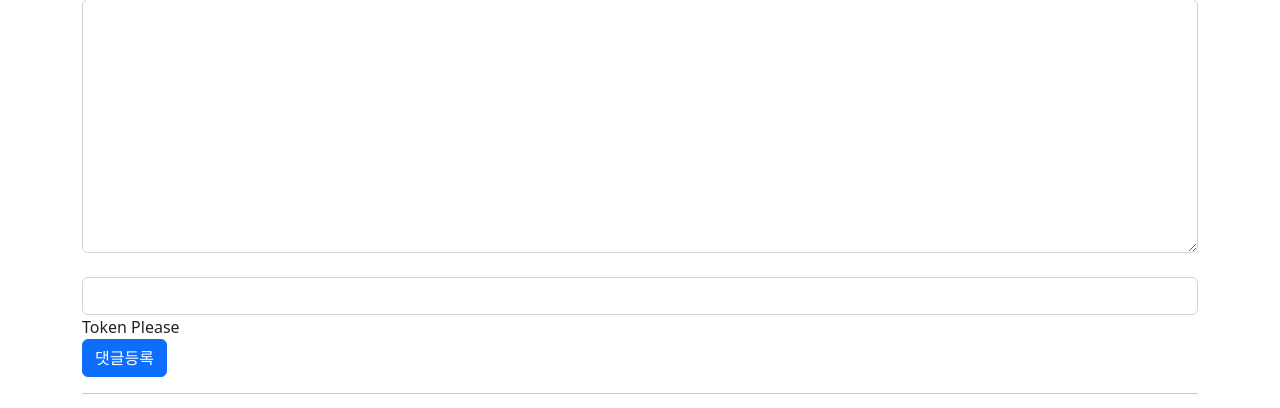
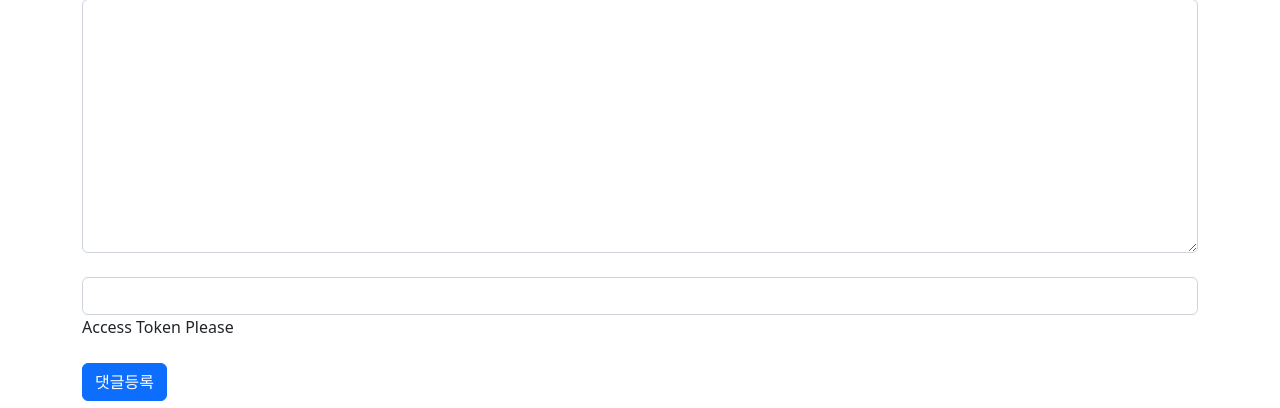
Before and after one commit to jaehyukpyon/shinhantoy, a Django app: template templates/order_detail.html in a window 1280 px wide. Shown: the part 469-877 px from the top of the page. Run offline with Django 4.2, Linux system fonts and the light colour scheme; the template is opened without the code that fills it, so the values that code supplies are empty.

Commit message:
alert 추가

```diff
--- a/templates/order_detail.html
+++ b/templates/order_detail.html
@@ -87,6 +87,7 @@
                 },
                 error: (result) => {
                     console.error(result.error)
+                    alert('Access Token 값을 제대로 입력했는지 확인해주세요.')
                 }
             });
         }
@@ -181,7 +182,9 @@
         <br>
 
         <input class="form-control" type="text" id="token" name="token">
-        <label for="token">Token Please</label><br>
+        <label for="token">Access Token Please</label>
+        <br>
+        <br>
         <button type="button" class="btn btn-primary" id="writecomment">댓글등록</button>
 
         <hr>
```
